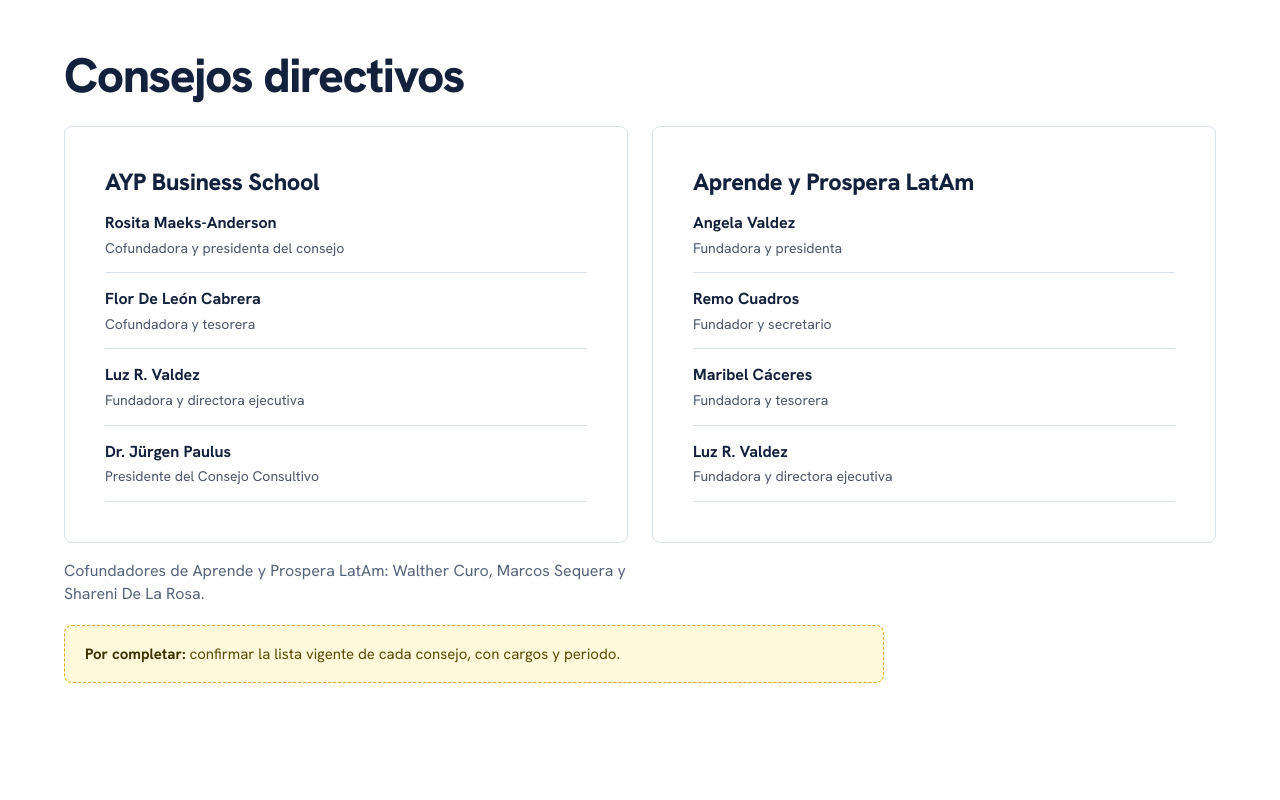
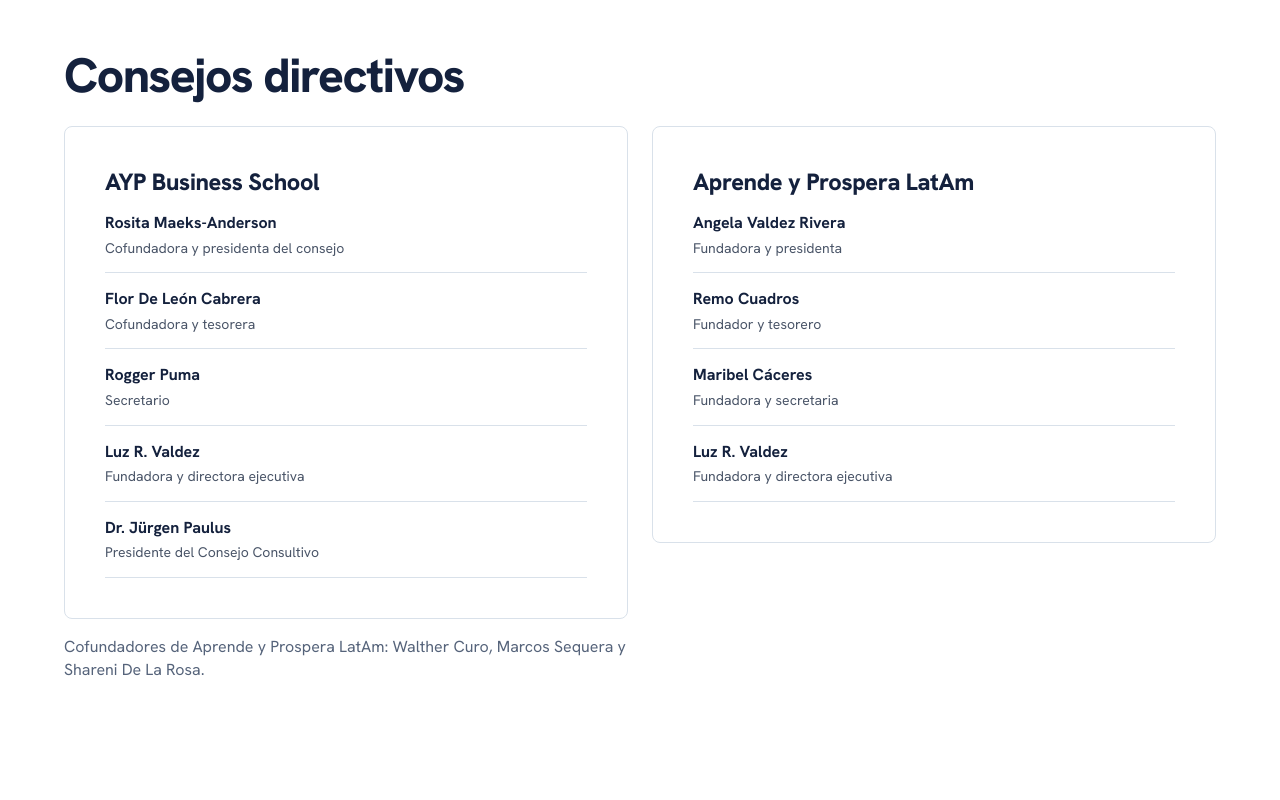
Before and after one commit to AYP-Business-School/aprendeyprospera-web, a plain HTML site: page nosotros.html in a window 1280 px wide. Shown: the part 3840-4640 px from the top of the page. Drawn offline with Linux system fonts and the light colour scheme.

Commit message:
Actualiza los consejos directivos
Co-Authored-By: Claude Opus 5.5 <noreply@anthropic.com>
Claude-Session: https://claude.ai/code/session_01Wxjy8GBA33crrXPKfafDT6

```diff
--- a/nosotros.html
+++ b/nosotros.html
@@ -159,7 +159,7 @@ p.lead,.lead{max-width:68ch}
 </div></section>
 <section id="consejos" class="sec"><div class="wrap">
 <h2>Consejos directivos</h2>
-<div class="g2" style="margin-top:24px;align-items:start"><article class="card" style=""><h3>AYP Business School</h3><div class="person"><b>Rosita Maeks-Anderson</b><span>Cofundadora y presidenta del consejo</span></div><div class="person"><b>Flor De León Cabrera</b><span>Cofundadora y tesorera</span></div><div class="person"><b>Luz R. Valdez</b><span>Fundadora y directora ejecutiva</span></div><div class="person"><b>Dr. Jürgen Paulus</b><span>Presidente del Consejo Consultivo</span></div></article><article class="card" style=""><h3>Aprende y Prospera LatAm</h3><div class="person"><b>Angela Valdez</b><span>Fundadora y presidenta</span></div><div class="person"><b>Remo Cuadros</b><span>Fundador y secretario</span></div><div class="person"><b>Maribel Cáceres</b><span>Fundadora y tesorera</span></div><div class="person"><b>Luz R. Valdez</b><span>Fundadora y directora ejecutiva</span></div></article></div><p class="lead" style="font-size:16px">Cofundadores de Aprende y Prospera LatAm: Walther Curo, Marcos Sequera y Shareni De La Rosa.</p><div class="todo"><strong>Por completar:</strong> confirmar la lista vigente de cada consejo, con cargos y periodo.</div>
+<div class="g2" style="margin-top:24px;align-items:start"><article class="card" style=""><h3>AYP Business School</h3><div class="person"><b>Rosita Maeks-Anderson</b><span>Cofundadora y presidenta del consejo</span></div><div class="person"><b>Flor De León Cabrera</b><span>Cofundadora y tesorera</span></div><div class="person"><b>Rogger Puma</b><span>Secretario</span></div><div class="person"><b>Luz R. Valdez</b><span>Fundadora y directora ejecutiva</span></div><div class="person"><b>Dr. Jürgen Paulus</b><span>Presidente del Consejo Consultivo</span></div></article><article class="card" style=""><h3>Aprende y Prospera LatAm</h3><div class="person"><b>Angela Valdez Rivera</b><span>Fundadora y presidenta</span></div><div class="person"><b>Remo Cuadros</b><span>Fundador y tesorero</span></div><div class="person"><b>Maribel Cáceres</b><span>Fundadora y secretaria</span></div><div class="person"><b>Luz R. Valdez</b><span>Fundadora y directora ejecutiva</span></div></article></div><p class="lead" style="font-size:16px">Cofundadores de Aprende y Prospera LatAm: Walther Curo, Marcos Sequera y Shareni De La Rosa.</p>
 </div></section>
 <section id="liderazgo" class="sec" style="background:#F7FAFC"><div class="wrap">
 <h2>Equipo de liderazgo</h2>
```
Also changed, not shown: en/about.html (+1 -1 lines).
